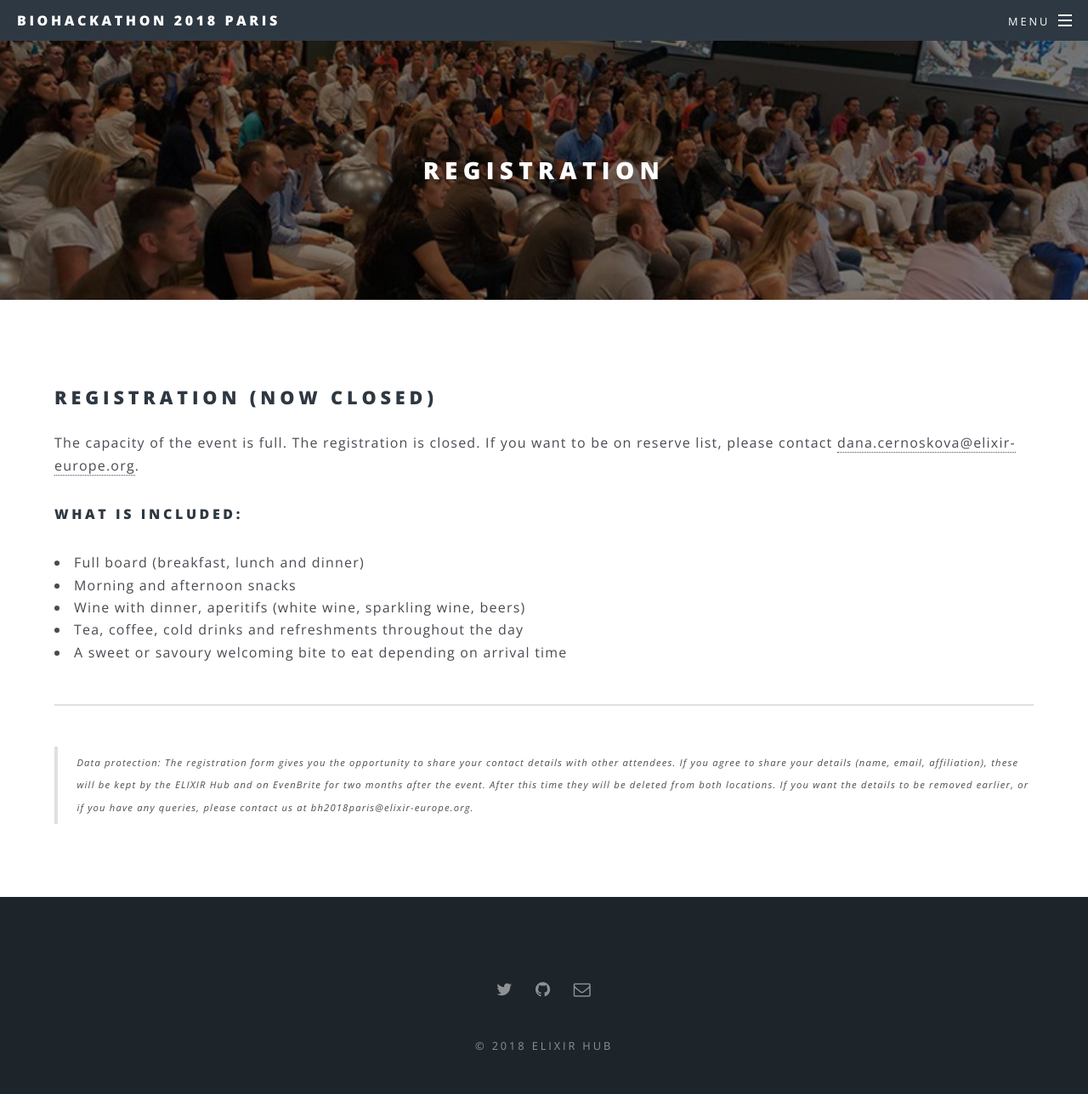
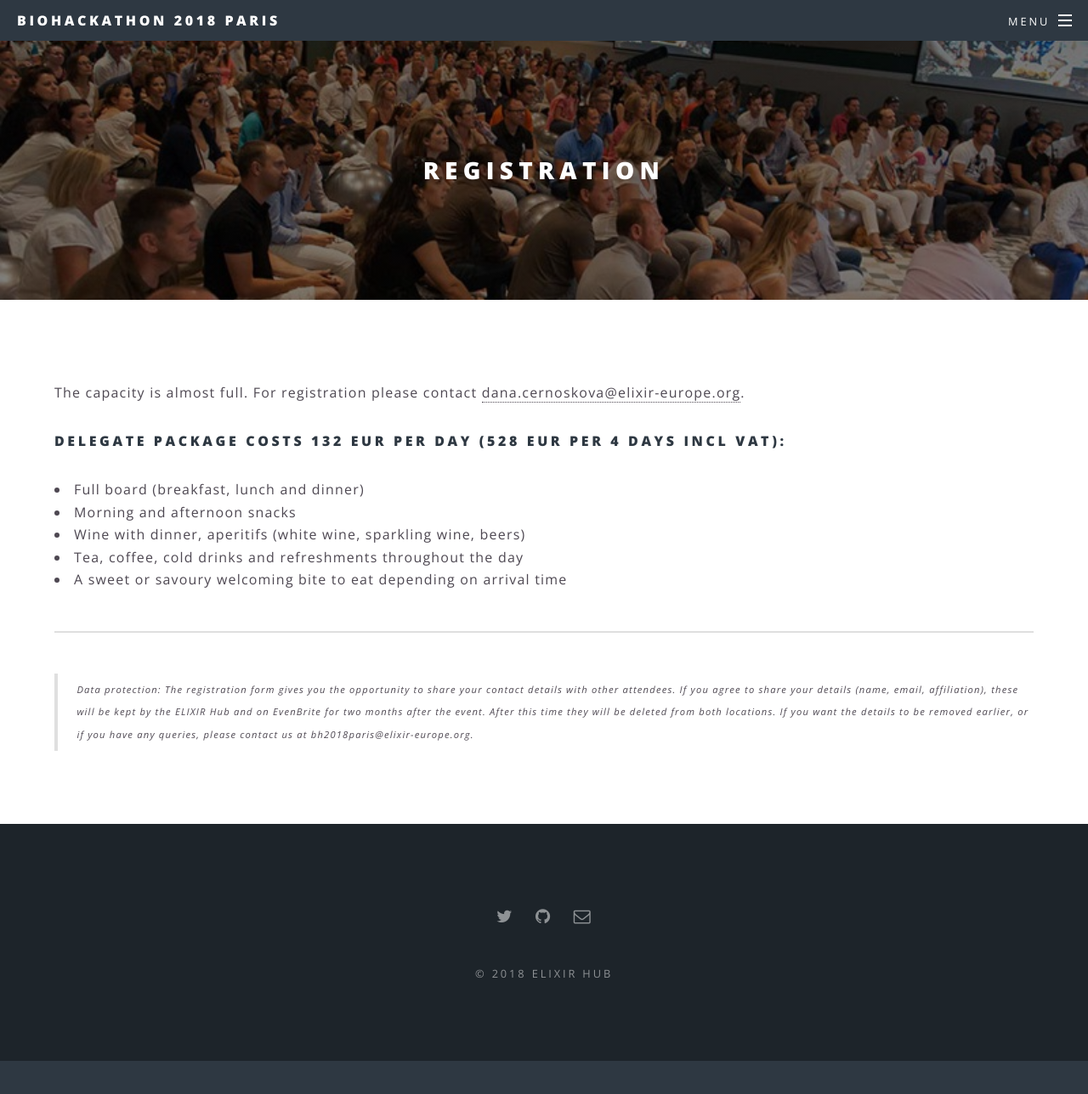
Before and after one commit to elixir-europe/bh2018paris, a Jekyll site: the page built from registration.html, in a window 1280 px wide and 1334 px high. Shown: the top 1288 px of the window at 85% size. Built offline with Jekyll 4.4.1, drawn with Linux system fonts in a browser that asks for light colours.

Commit message:
Update registration.html
Registration info a and delegate package

```diff
--- a/registration.html
+++ b/registration.html
@@ -4,12 +4,12 @@ title: Registration
 ---
 <section>
     <section>
-        <h2>Registration (Now Closed)</h2>
-        <p>The capacity of the event is full. The registration is closed. If you want to be on reserve list, please contact
+
+        <p> The capacity is almost full. For registration please contact
             <a href="mailto:dana.cernoskova@elixir-europe.org">dana.cernoskova@elixir-europe.org</a>.
         </p>
 
-        <h4>What is included:</h2>
+        <h4>Delegate package costs 132 EUR per day (528 EUR per 4 Days incl VAT):</h2>
             <p>
                 <li>Full board (breakfast, lunch and dinner)</li>
                 <li>Morning and afternoon snacks </li>
```
